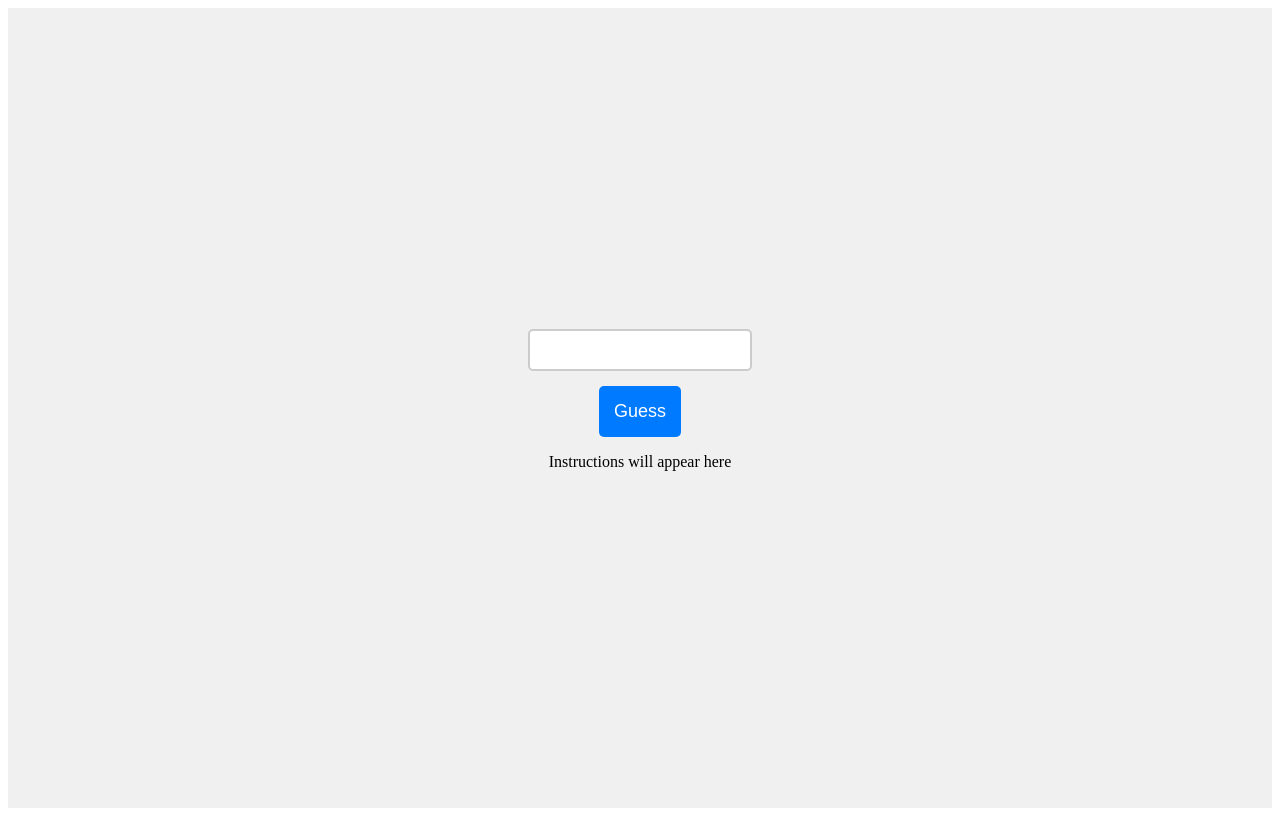
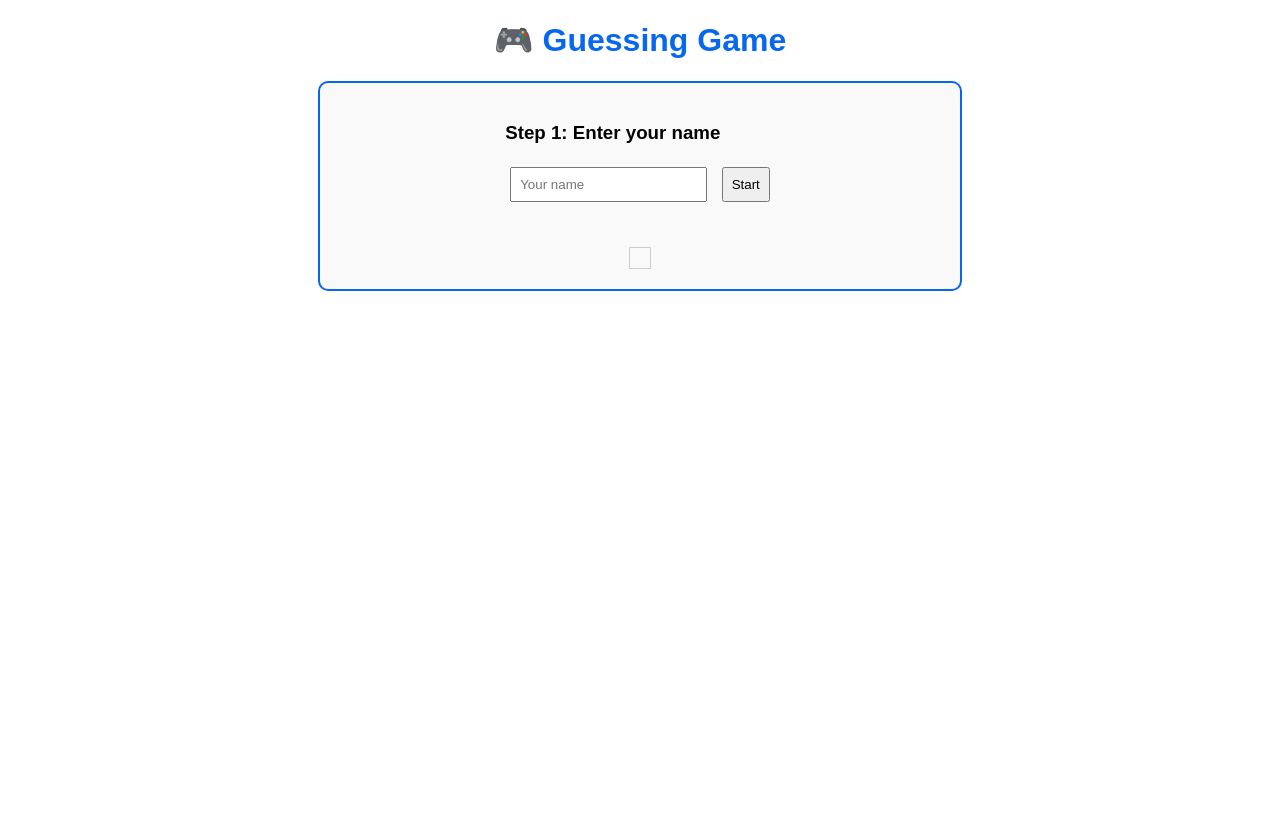
Before and after one commit to sanjaybenu/guessing_game, a Flask app: template templates/index.html in a window 1280 px wide. After the commit the page ends 291 px from the top, so only its background shows below. Run offline with Flask 3, Linux system fonts and the light colour scheme; the template is opened without the code that fills it, so the values that code supplies are empty.

Commit message:
frontend added

```diff
--- a/static/script.js
+++ b/static/script.js
@@ -0,0 +1,102 @@
+//const API = "http://localhost:5000";
+
+    async function setName() {
+      const name = document.getElementById("playerName").value;
+      const res = await fetch('/', {
+        method: "POST",
+        headers: { "Content-Type": "application/json" },
+        body: JSON.stringify({ name })
+      });
+      const data = await res.json();
+      console.log(data);
+      message = data.message || data.error;
+      document.getElementById("output").innerText = message;
+      document.getElementById("difficulty-section").style.display = "block";
+    }
+
+    async function setDifficulty() {
+      const difficulty = document.getElementById("difficulty").value;
+      const res = await fetch('/diff_lvl', {
+        method: "POST",
+        headers: { "Content-Type": "application/json" },
+        body: JSON.stringify({ difficulty })
+      });
+      const data = await res.json();
+      console.log(data);
+      max_attempts = data.max_attempts || data.error;
+      min = data.min;
+      max = data.max;
+      console.log("Min Number:", min);
+      console.log("Max Number:", max);
+      console.log("Max Attempts:", max_attempts);
+      document.getElementById("output").innerText = "Guess a number between " + min + " and " + max + ". You have " + max_attempts + " attempts.";
+      document.getElementById("game-section").style.display = "block";
+      // document.getElementById("exit-section").style.display = "block";
+    }
+
+    async function makeGuess() {
+      const guess = document.getElementById("guess").value;
+      const res = await fetch('/game', {
+        method: "POST",
+        headers: { "Content-Type": "application/json" },
+        body: JSON.stringify({ guess })
+      });
+      const data = await res.json();
+      console.log(data);
+      document.getElementById("output").innerText = data.message + " You have " + data.attempts_left + " attempts left.";
+      console.log(data.message)
+      if (data.message === "Correct!" || data.attempts_left === 0) {
+        document.getElementById("exit-section").style.display = "block";
+      }
+
+    }
+
+    async function exitGame() {
+      const res = await fetch('/exit', { method: "POST" });
+      const data = await res.json();
+      console.log(data);
+      message = data.message || data.error;
+      player = data.player || "Player";
+      document.getElementById("output").innerText = " Goodbye "
+      + player+"! Hope to See you again soon.";
+      document.getElementById("name-section").style.display = "none";
+      document.getElementById("difficulty-section").style.display = "none";
+      document.getElementById("game-section").style.display = "none";
+      document.getElementById("exit-section").style.display = "none";
+    }
+
+    async function showLeaderboard() {
+      document.getElementById("container").style.display = "none";
+      document.getElementById("exit-section").style.display = "block";
+      const res = await fetch('/leaderboard');
+      const data = await res.json();
+      console.log(data);
+//.     New
+      document.getElementById("leaderboard").style.display = "flex";
+      const container = document.getElementById("score-list");
+      for (const level in data) {
+  const section = document.createElement("div");
+
+  let rows = data[level]
+    .map(item => `<tr><td>${item.name}</td><td>${item.score}</td></tr>`)
+    .join('');
+
+  section.innerHTML = `
+    <h2>${level}</h2>
+    <table border="1" cellpadding="5">
+      <tr><th>Name</th><th>Score</th></tr>
+      ${rows}
+    </table>
+  `;
+
+  container.appendChild(section);
+}
+
+
+      // document.getElementById("output").innerText = JSON.stringify(data, null, 2);
+    }
+
+    function resetGame() {
+      window.location.reload('/');
+
+    }
--- a/static/styles.css
+++ b/static/styles.css
@@ -1,28 +1,59 @@
-.game-container {
-    display: flex;
-    flex-direction: column;
-    align-items: center;
-    justify-content: center;
-    height: 100vh;
-    background-color: #f0f0f0;
+ body { font-family: Arial, sans-serif; margin: 20px; }
+    .section { margin-bottom: 20px; }
+    h1 {
+      text-align: center;
+      color: #0767ed;
+    }
+    input, button {
+      margin: 5px;
+      padding: 8px;
+   }
+    #output {
+      margin-top: 20px;
+      padding: 10px;
+      border: 1px solid #ccc;
+   }
+   .game-container {
+      max-width: 600px;
+       margin: 0 auto;
+      padding: 20px;
+      border: 2px solid #0767ed;
+      border-radius: 10px;
+      background-color: #f9f9f9;
+      display: flex;
+      flex-direction: column;
+      justify-content: center;
+      align-items: center;
+      background-color: #f9f9f9;
+   }
+
+   .scores h2 {
+  margin-top: 20px;
+  color: #333;
 }
 
-.game-container .gamebtn {
-    padding: 15px;
-    font-size: 18px;
-    color: #fff;
-    background-color: #007bff;
-    border: none;
-    border-radius: 5px;
-    cursor: pointer;
-    transition: background-color 0.3s ease;
+.scores ul {
+  padding-left: 20px;
 }
 
-.game-container input[type="text"] {
-    padding: 10px;
-    font-size: 16px;
-    border: 2px solid #ccc;
-    border-radius: 5px;
-    margin-bottom: 15px;
-    width: 200px;
+.scores li {
+  margin-bottom: 5px;
+  font-size: 16px;
 }
+
+#leaderboard {
+  display: none;
+  flex-direction: column;
+  align-items: center;
+  justify-content: center;
+  margin-top: 20px;
+  padding: 10px;
+  border: 1px solid #ccc;
+  background-color: #fff;
+}
+
+#leaderboard button {
+   margin-top: 10px;
+   padding: 8px 12px;
+  color: #0767ed;
+}
--- a/templates/index.html
+++ b/templates/index.html
@@ -1,16 +1,53 @@
 <!DOCTYPE html>
 <html lang="en">
 <head>
-    <meta charset="UTF-8">
-    <meta name="viewport" content="width=device-width, initial-scale=1.0">
-    <title>Guessing Game</title>
-    <link rel="stylesheet" href="styles.css">
+  <meta charset="UTF-8">
+  <title>Guessing Game</title>
+  <link rel="stylesheet" href="{{ url_for('static', filename='styles.css') }}">
 </head>
 <body>
-    <div class="game-container">
-        <input type="text">
-        <button class="gamebtn">Guess</button>
-        <p>Instructions will appear here</p>
-    </div>
+  <h1>🎮 Guessing Game</h1>
+<div id = "container">
+<div class ="game-container">
+  <div class="section" id="name-section">
+    <h3>Step 1: Enter your name</h3>
+    <input type="text" id="playerName" placeholder="Your name">
+    <button onclick="setName()">Start</button>
+  </div>
+
+  <div class="section" id="difficulty-section" style="display:none;">
+    <h3>Step 2: Choose difficulty</h3>
+    <select id="difficulty">
+      <option value="easy">Easy</option>
+      <option value="medium">Medium</option>
+      <option value="hard">Hard</option>
+      <option value="expert">Expert</option>
+    </select>
+    <button onclick="setDifficulty()">Start Game</button>
+  </div >
+
+  <div class="section" id="game-section" style="display:none;">
+    <h3>Step 3: Make a guess</h3>
+    <input type="number" id="guess" placeholder="Enter your guess">
+    <button onclick="makeGuess()">Submit Guess</button>
+  </div>
+
+  <div class="section" id="exit-section" style="display:none;">
+    <h3>Step 4: Finish</h3>
+    <button onclick="exitGame()">Exit Game</button>
+    <button onclick="showLeaderboard()">Show Leaderboard</button>
+    <button onclick="resetGame()">Continue</button>
+  </div>
+
+  <div id="output"></div>
+</div>
+</div>
+<div id="leaderboard">
+  <h2>🏆 Leaderboards</h2>
+  <div id="score-list"></div>
+  <button onclick="resetGame()">Continue Playing</button>
+</div>
+
+  <script src="{{ url_for('static', filename='script.js') }}"></script>
 </body>
 </html>
```
